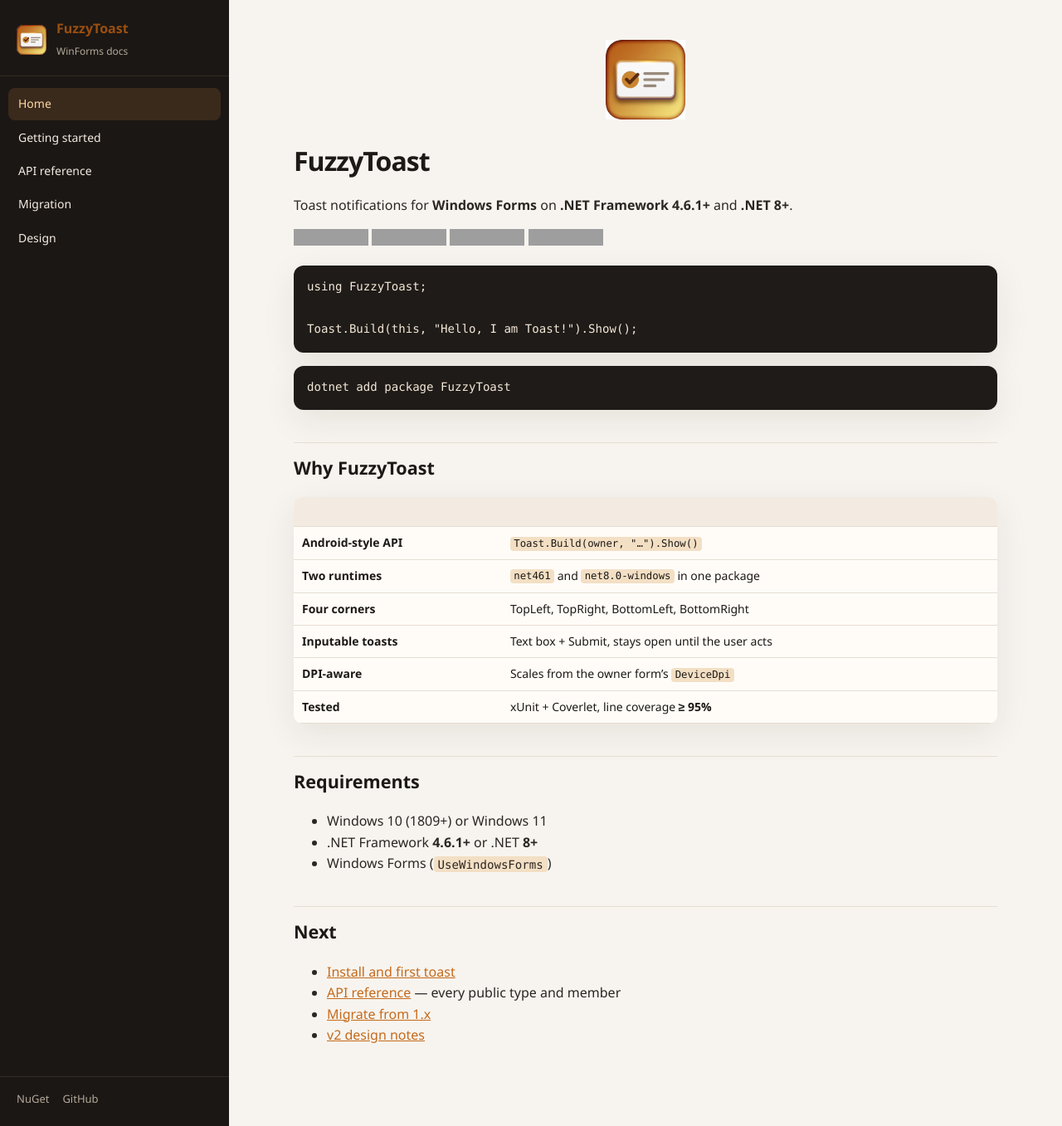
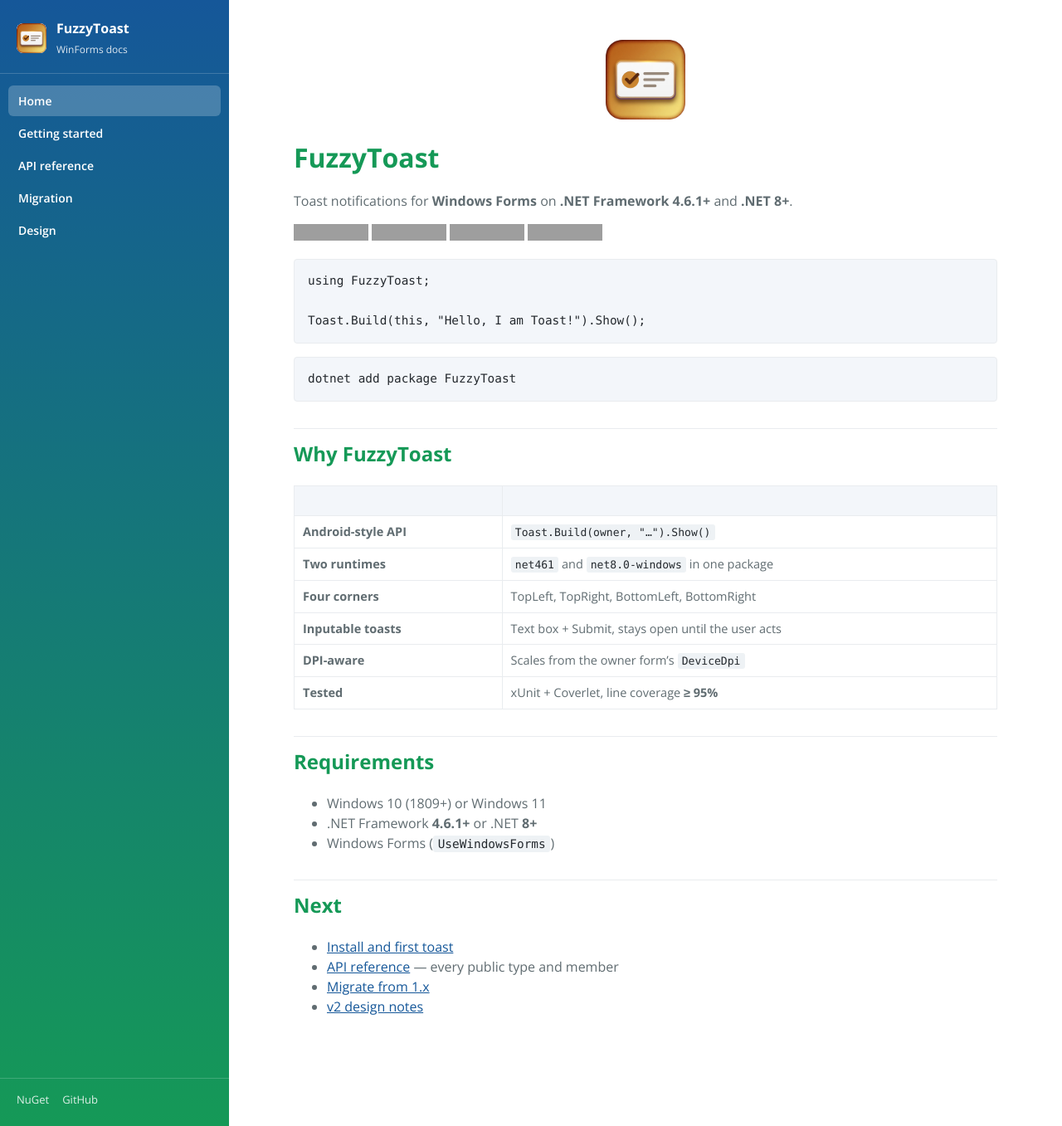
Before and after one commit to anhquoctran/EasyToast, a Jekyll site: the page built from docs/index.md, in a window 1280 px wide and 1357 px high. Shown: the whole window at 83% size. Built offline with Jekyll 4.4.1, drawn with Linux system fonts in a browser that asks for light colours; grey boxes are pictures that could not be loaded.

Commit message:
update docs

```diff
--- a/docs/assets/css/docs.css
+++ b/docs/assets/css/docs.css
@@ -1,18 +1,19 @@
+@import url("https://fonts.googleapis.com/css2?family=Open+Sans:wght@400;600;700&display=swap");
+
+/* Same tokens as jekyll-theme-cayman so every page matches. */
 :root {
-  --bg: #f7f4ef;
-  --paper: #fffcf8;
-  --ink: #1c1916;
-  --muted: #6b6258;
-  --line: #e6ddd0;
-  --accent: #c46a1b;
-  --accent-soft: #f3dfc4;
-  --side: #1b1714;
-  --side-ink: #f4ece2;
-  --side-muted: #b4a89a;
-  --side-hover: #2a241f;
-  --code-bg: #1f1b18;
-  --code-ink: #f3e8d8;
-  --shadow: 0 12px 40px rgba(40, 24, 8, 0.08);
+  --cayman-green: #159957;
+  --cayman-blue: #155799;
+  --ink: #606c71;
+  --heading: #159957;
+  --line: #e9ecef;
+  --paper: #ffffff;
+  --bg: #f8f9fa;
+  --code-inline: #eef2f5;
+  --code-block: #2d333b;
+  --code-ink: #f6f8fa;
+  --side: linear-gradient(180deg, #155799 0%, #159957 100%);
+  --side-solid: #155799;
 }
 
 * { box-sizing: border-box; }
@@ -22,11 +23,11 @@
   min-height: 100%;
   background: var(--bg);
   color: var(--ink);
-  font: 16px/1.6 "Segoe UI", system-ui, sans-serif;
+  font: 16px/1.5 "Open Sans", "Helvetica Neue", Helvetica, Arial, sans-serif;
 }
 
-a { color: var(--accent); }
-a:hover { color: #9a4f10; }
+a { color: var(--cayman-blue); }
+a:hover { color: var(--cayman-green); }
 
 .shell {
   display: flex;
@@ -37,7 +38,7 @@
   width: 276px;
   flex: none;
   background: var(--side);
-  color: var(--side-ink);
+  color: #fff;
   display: flex;
   flex-direction: column;
   position: sticky;
@@ -52,22 +53,26 @@
   gap: 12px;
   align-items: center;
   padding: 22px 20px 18px;
-  color: var(--side-ink);
+  color: #fff;
   text-decoration: none;
-  border-bottom: 1px solid #322b25;
+  border-bottom: 1px solid rgba(255, 255, 255, 0.18);
 }
+
+.brand:hover { color: #fff; }
 
 .brand img {
   border-radius: 8px;
+  background: #fff;
 }
 
 .brand strong {
   display: block;
   font-size: 16px;
+  font-weight: 700;
 }
 
 .brand small {
-  color: var(--side-muted);
+  opacity: 0.85;
   font-size: 12px;
 }
 
@@ -82,37 +87,39 @@
 .subnav a {
   display: block;
   padding: 8px 12px;
-  border-radius: 8px;
-  color: var(--side-ink);
+  border-radius: 6px;
+  color: #fff;
   text-decoration: none;
   font-size: 14px;
+  font-weight: 600;
 }
 
 .nav > a:hover,
 .subnav a:hover {
-  background: var(--side-hover);
+  background: rgba(255, 255, 255, 0.14);
   color: #fff;
 }
 
 .nav > a.is-active {
-  background: #3a2a1c;
-  color: #ffd7a3;
+  background: rgba(255, 255, 255, 0.22);
 }
 
 .subnav {
   margin: 2px 0 8px 8px;
   padding-left: 10px;
-  border-left: 2px solid #4a3a2c;
+  border-left: 2px solid rgba(255, 255, 255, 0.28);
 }
 
 .subnav a {
-  color: var(--side-muted);
+  font-weight: 400;
   font-size: 13px;
   padding: 5px 10px;
+  opacity: 0.9;
 }
 
 .subnav a.is-current {
-  color: #ffd7a3;
+  opacity: 1;
+  background: rgba(255, 255, 255, 0.18);
 }
 
 .sidebar-foot {
@@ -120,11 +127,11 @@
   padding: 16px 20px 22px;
   display: flex;
   gap: 16px;
-  border-top: 1px solid #322b25;
+  border-top: 1px solid rgba(255, 255, 255, 0.18);
 }
 
 .sidebar-foot a {
-  color: var(--side-muted);
+  color: rgba(255, 255, 255, 0.85);
   font-size: 13px;
   text-decoration: none;
 }
@@ -134,6 +141,7 @@
 .main {
   flex: 1;
   min-width: 0;
+  background: var(--paper);
 }
 
 .topbar {
@@ -151,15 +159,17 @@
 .menu-btn {
   border: 1px solid var(--line);
   background: #fff;
-  border-radius: 8px;
+  border-radius: 6px;
   width: 40px;
   height: 36px;
   font-size: 18px;
   cursor: pointer;
+  color: var(--ink);
 }
 
 .crumb {
-  font-weight: 600;
+  font-weight: 700;
+  color: var(--heading);
 }
 
 .content {
@@ -168,66 +178,75 @@
   padding: 32px 36px 80px;
 }
 
+.content h1,
+.content h2,
+.content h3,
+.content h4 {
+  color: var(--heading);
+  font-weight: 700;
+  letter-spacing: 0;
+}
+
 .content h1 {
   font-size: 2rem;
-  margin: 0 0 12px;
-  letter-spacing: -0.03em;
+  margin: 0 0 16px;
 }
 
 .content h2 {
-  margin-top: 2.4rem;
-  padding-top: 0.8rem;
+  margin-top: 2rem;
+  padding-top: 0.75rem;
   border-top: 1px solid var(--line);
-  font-size: 1.35rem;
+  font-size: 1.5rem;
 }
 
 .content h3 {
-  margin-top: 1.6rem;
-  font-size: 1.08rem;
+  margin-top: 1.5rem;
+  font-size: 1.15rem;
 }
 
-.content p, .content li { color: #2b2622; }
+.content p,
+.content li {
+  color: var(--ink);
+}
 
 .content table {
   width: 100%;
   border-collapse: collapse;
-  font-size: 14px;
+  font-size: 14.5px;
   background: var(--paper);
-  box-shadow: var(--shadow);
-  border-radius: 10px;
-  overflow: hidden;
   margin: 1rem 0 1.4rem;
 }
 
-.content th, .content td {
-  border-bottom: 1px solid var(--line);
+.content th,
+.content td {
+  border: 1px solid var(--line);
   padding: 8px 10px;
   text-align: left;
   vertical-align: top;
 }
 
 .content th {
-  background: #f3ebe1;
-  font-size: 12px;
-  text-transform: uppercase;
-  letter-spacing: 0.04em;
+  background: #f3f6fa;
+  color: #444d56;
+  font-size: 13px;
 }
 
 .content code {
-  font-family: ui-monospace, "Cascadia Mono", Consolas, monospace;
-  font-size: 0.88em;
-  background: var(--accent-soft);
-  padding: 0.12em 0.35em;
-  border-radius: 4px;
+  font-family: Consolas, "Liberation Mono", Menlo, Courier, monospace;
+  font-size: 0.9em;
+  background: var(--code-inline);
+  padding: 0.15em 0.4em;
+  border-radius: 3px;
+  color: #24292e;
 }
 
 .content pre {
-  background: var(--code-bg);
-  color: var(--code-ink);
+  background: #f3f6fa;
+  color: #24292e;
+  border: 1px solid var(--line);
   padding: 14px 16px;
-  border-radius: 12px;
+  border-radius: 4px;
   overflow: auto;
-  box-shadow: var(--shadow);
 }
 
 .content pre code {
@@ -238,9 +257,7 @@
 
 .content img { max-width: 100%; }
 
-.backdrop {
-  display: none;
-}
+.backdrop { display: none; }
 
 @media (max-width: 900px) {
   .sidebar {
@@ -249,9 +266,7 @@
     transition: transform 0.2s ease;
   }
 
-  .sidebar.is-open {
-    transform: none;
-  }
+  .sidebar.is-open { transform: none; }
 
   .topbar { display: flex; }
 
@@ -261,7 +276,7 @@
     display: block;
     position: fixed;
     inset: 0;
-    background: rgba(20, 14, 8, 0.45);
+    background: rgba(21, 87, 153, 0.35);
     z-index: 15;
   }
 }
```
